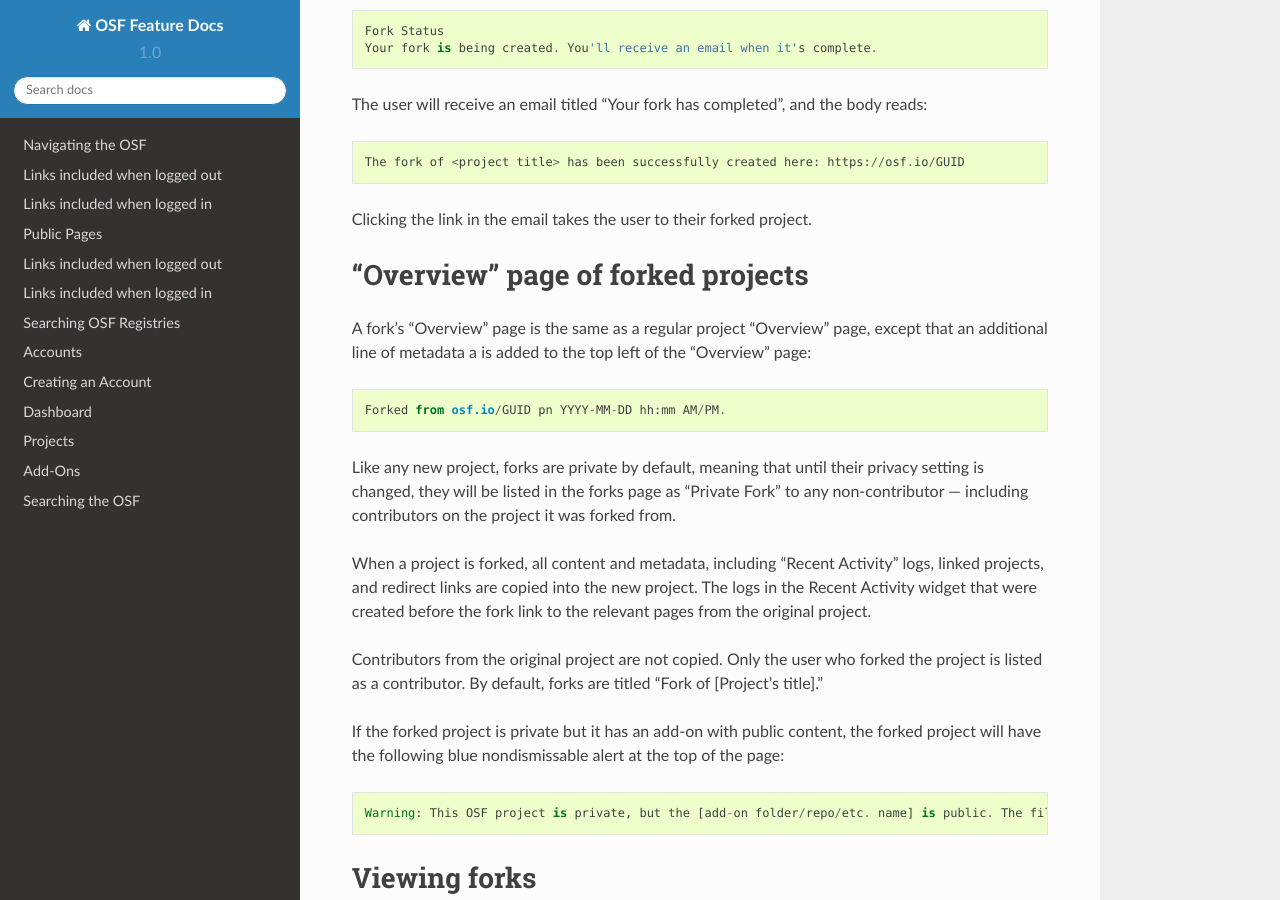
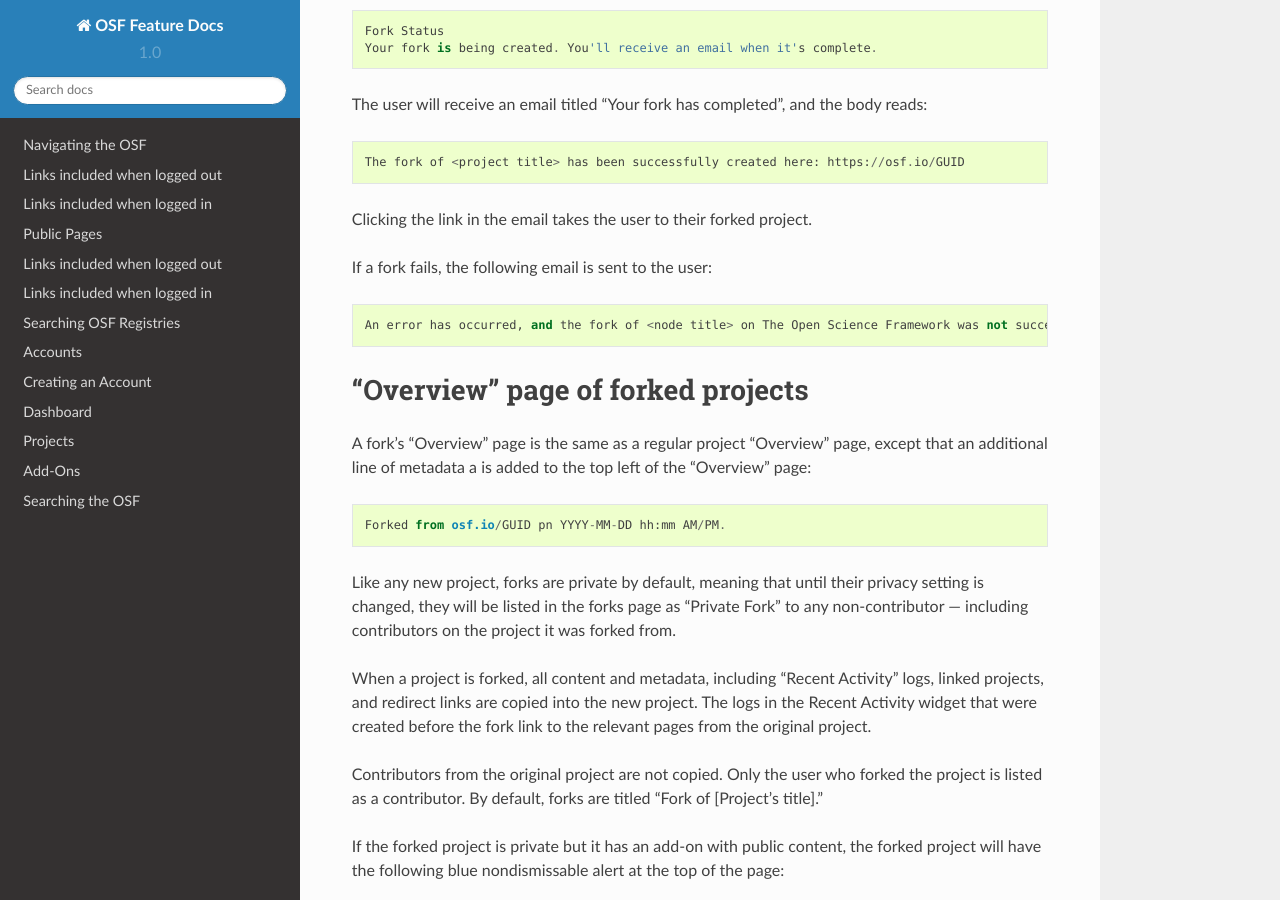
Before and after one commit to CenterForOpenScience/OSFDocs, a Sphinx documentation site: the page built from docs/projects/forks.rst, in a window 1280 px wide and 900 px high, scrolled down 1228 px. Built offline with Sphinx 7.4.7 and the Read the Docs theme 2.0.0, drawn with Linux system fonts in a browser that asks for light colours.

Commit message:
added fork success/failure emails

```diff
--- a/docs/projects/forks.rst
+++ b/docs/projects/forks.rst
@@ -51,6 +51,10 @@
 
 Clicking the link in the email takes the user to their forked project.
 
+If a fork fails, the following email is sent to the user::
+
+    An error has occurred, and the fork of <node title> on The Open Science Framework was not successfully created. Please log in and try this action again. If the problem persists, please email support@osf.io.
+
 "Overview" page of forked projects
 ----------------------------------
 A fork's "Overview" page is the same as a regular project "Overview" page, except that an additional line of metadata
```
